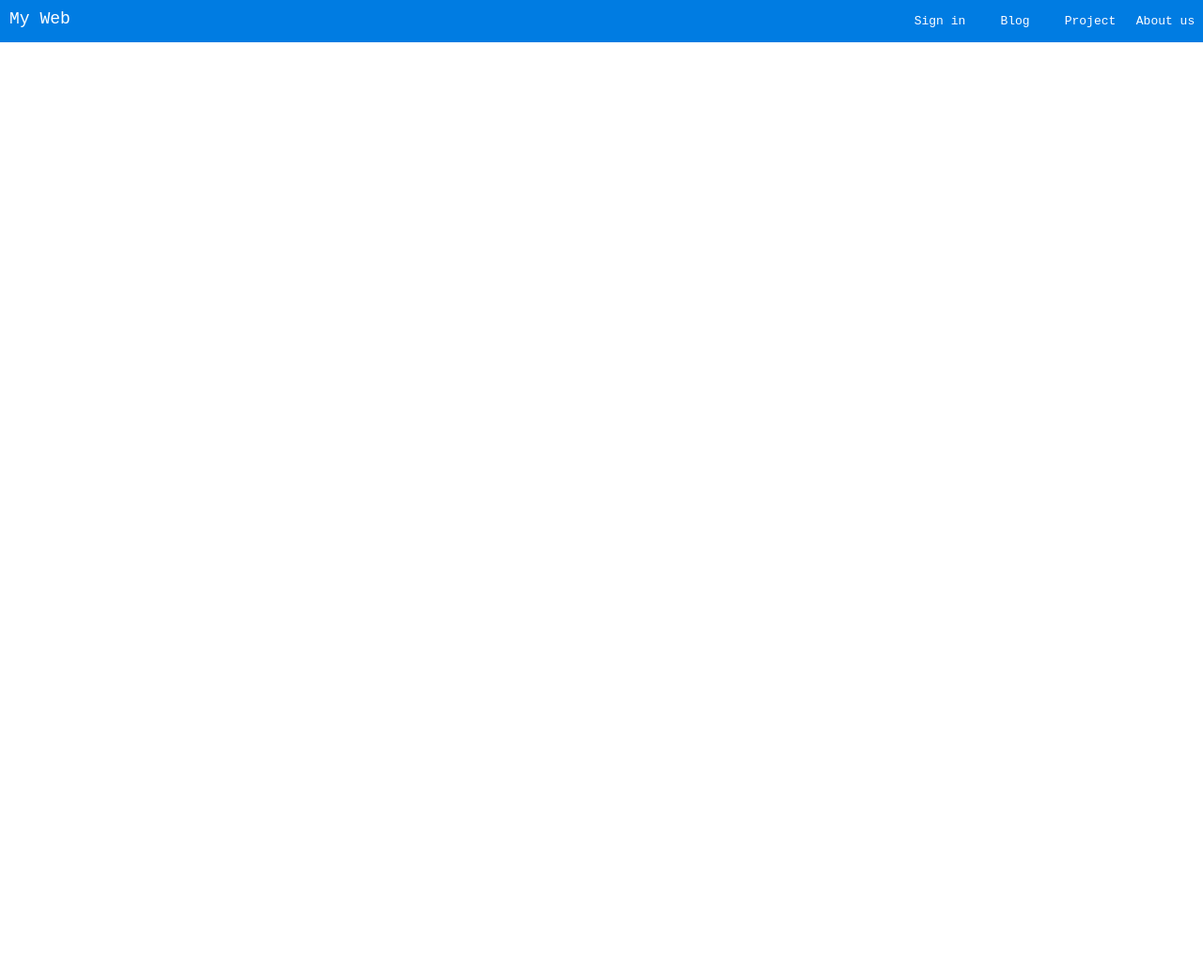
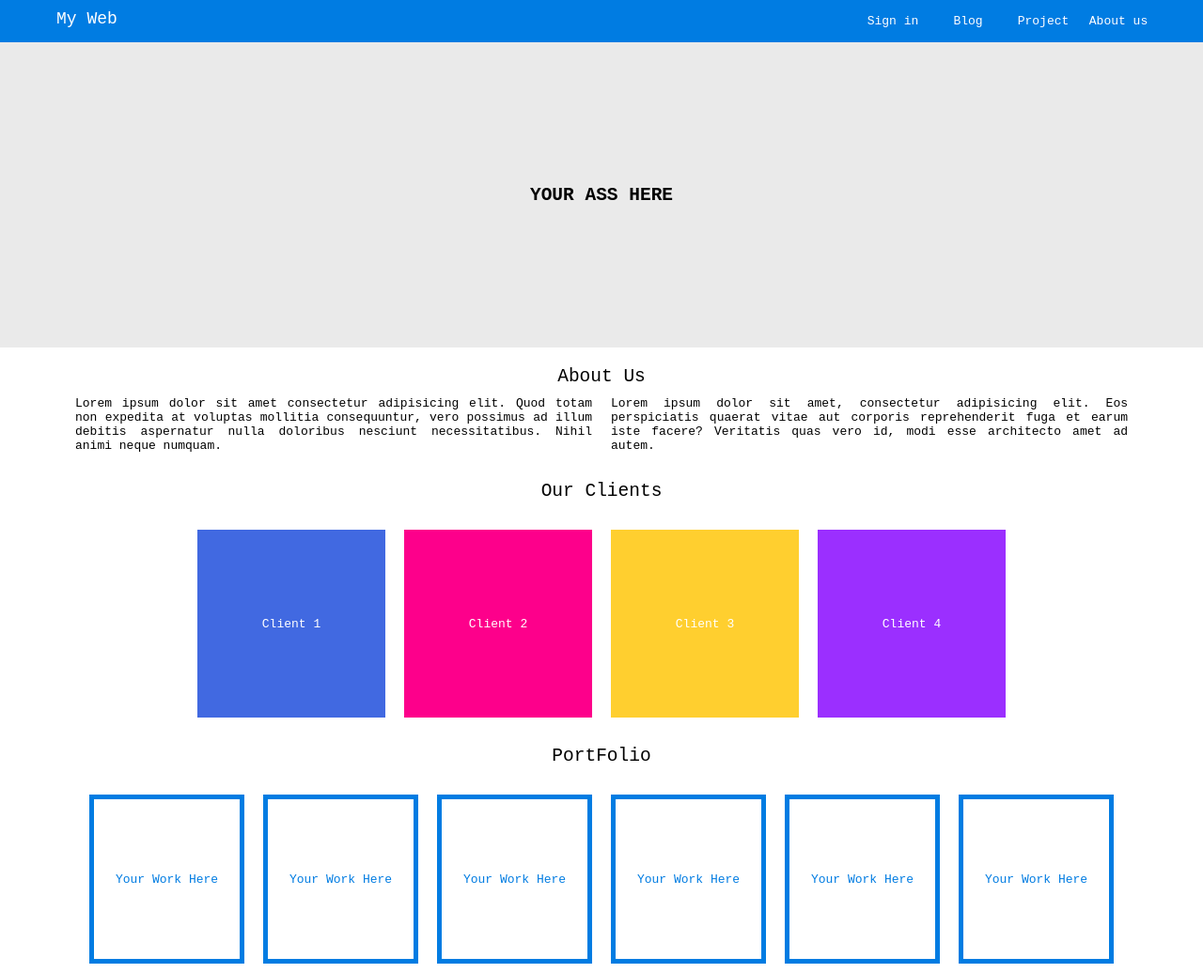
Before and after one commit to abdulohmalela/belajar-git-abdulohmalela, a plain HTML site: page index.html in a window 1280 px wide. Shown: the whole page at 94% size. Before the commit the page ends 800 px from the top, so only its background shows below. Drawn offline with Linux system fonts and the light colour scheme.

Commit message:
membuat about, clients & portfolio

```diff
--- a/index.html
+++ b/index.html
@@ -19,6 +19,50 @@
         </ul>
     </header>
     <div class="clear"></div>
+
+    <section id="banner" class="banner">
+        <div class="jumbotron">
+            <h1>YOUR ASS HERE</h1>
+        </div>
+    </section>
+
+    <section id="about" class="about">
+        <h1>About Us</h1>
+        <div class="about-body">
+            <div class="left">
+                <p>Lorem ipsum dolor sit amet consectetur adipisicing elit. Quod totam non expedita at voluptas mollitia
+                    consequuntur, vero possimus ad illum debitis aspernatur nulla doloribus nesciunt necessitatibus.
+                    Nihil animi neque numquam.</p>
+            </div>
+            <div class="right">
+                <p>Lorem ipsum dolor sit amet, consectetur adipisicing elit. Eos perspiciatis quaerat vitae aut corporis
+                    reprehenderit fuga et earum iste facere? Veritatis quas vero id, modi esse architecto amet ad autem.
+                </p>
+            </div>
+        </div>
+    </section>
+
+    <section id="clients" class="clients">
+        <h1>Our Clients</h1>
+        <div class="clients-body">
+            <div class="card card1">Client 1</div>
+            <div class="card card2">Client 2</div>
+            <div class="card card3">Client 3</div>
+            <div class="card card4">Client 4</div>
+        </div>
+    </section>
+
+    <section id="portfolio" class="portfolio">
+        <h1>PortFolio</h1>
+        <div class="portfolio-body">
+            <div class="card">Your Work Here</div>
+            <div class="card">Your Work Here</div>
+            <div class="card">Your Work Here</div>
+            <div class="card">Your Work Here</div>
+            <div class="card">Your Work Here</div>
+            <div class="card">Your Work Here</div>
+        </div>
+    </section>
 </body>
 
 </html>
--- a/style.css
+++ b/style.css
@@ -6,6 +6,7 @@
 
 header .brand {
     position: absolute;
+    margin-left: 50px;
     z-index: 1;
     text-decoration: none;
     color: #fff;
@@ -13,11 +14,16 @@ header .brand {
     font-size: 18px;
 }
 
-header ul {
+header {
     position: relative;
     width: 100%;
     height: 45px;
     background-color: rgb(0, 124, 226);
+}
+
+header ul {
+    position: relative;
+    margin-right: 50px;
 }
 
 header ul li {
@@ -45,3 +51,116 @@ header ul li:hover {
 .clear {
     clear: both;
 }
+
+.banner .jumbotron {
+    display: flex;
+    justify-content: center;
+    align-items: center;
+    width: 100%;
+    height: 25rem;
+    background-color: #eaeaea;
+}
+
+.about {
+    padding-top: 20px;
+    width: 100%;
+}
+
+.about h1 {
+    font-weight: lighter;
+    text-align: center;
+}
+
+.about .about-body {
+    display: flex;
+    flex-wrap: wrap;
+    justify-content: center;
+}
+
+.about .about-body .left,
+.about .about-body .right {
+    padding: 10px;
+    width: 550px;
+    text-align: justify;
+}
+
+.clients h1 {
+    font-weight: lighter;
+    text-align: center;
+    padding: 20px 0;
+}
+
+.clients-body {
+    width: 100%;
+    display: flex;
+    flex-wrap: wrap;
+    justify-content: center;
+}
+
+.clients-body .card {
+    display: flex;
+    margin: 10px;
+    width: 200px;
+    height: 200px;
+    justify-content: center;
+    align-items: center;
+    color: #fff;
+    transition: .5s;
+    /* box-shadow: 3px 3px 4px rgba(0, 0, 0, 0.4); */
+}
+
+.clients-body .card:hover {
+    transform: translateY(-15px);
+}
+
+.clients-body .card1 {
+    background-color: royalblue;
+}
+
+.clients-body .card2 {
+    background-color: rgb(253, 0, 139);
+}
+
+.clients-body .card3 {
+    background-color: rgb(255, 207, 47);
+}
+
+.clients-body .card4 {
+    background-color: rgb(155, 47, 255);
+}
+
+.portfolio {
+    padding: 0 70px;
+}
+
+.portfolio h1 {
+    font-weight: lighter;
+    text-align: center;
+    padding: 20px 0;
+}
+
+.portfolio-body {
+    width: 100%;
+    display: flex;
+    flex-wrap: wrap;
+    justify-content: center;
+}
+
+.portfolio-body .card {
+    display: flex;
+    margin: 10px;
+    width: 165px;
+    height: 180px;
+    box-sizing: border-box;
+    border: 5px solid rgb(0, 124, 226);
+    background-color: #fff;
+    color: rgb(0, 124, 226);
+    justify-content: center;
+    align-items: center;
+    transition: .5s;
+    /* box-shadow: 3px 3px 4px rgba(0, 0, 0, 0.4); */
+}
+
+.portfolio-body .card:hover {
+    transform: translateY(-15px);
+}
```
